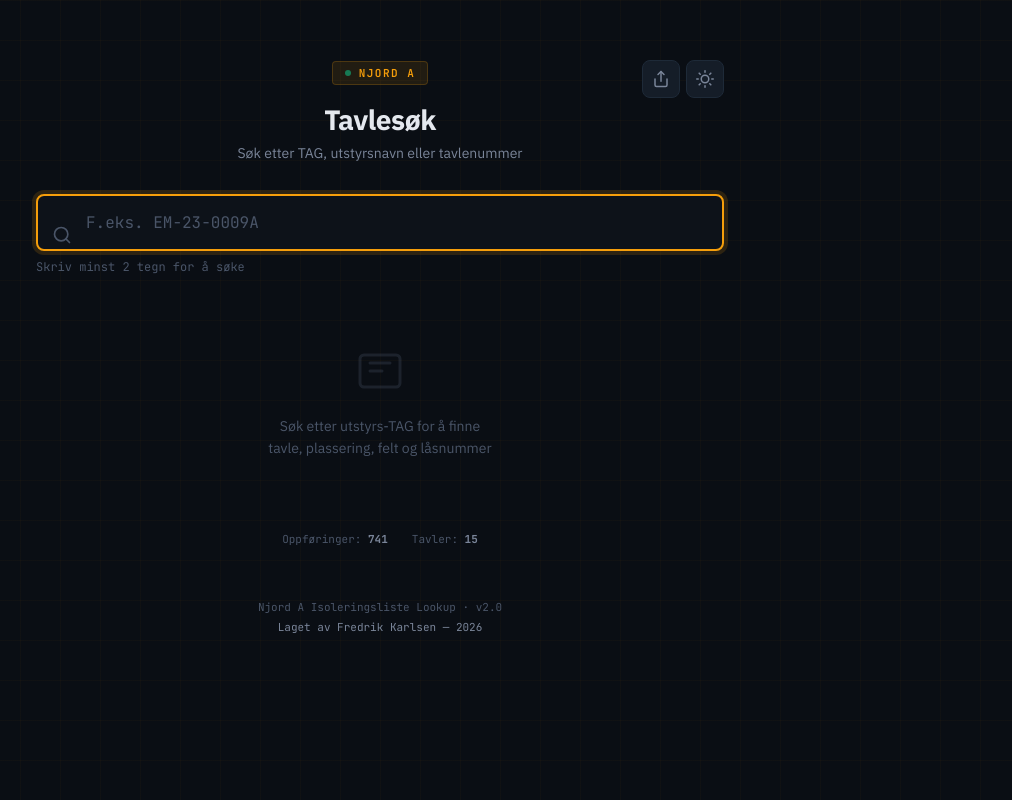
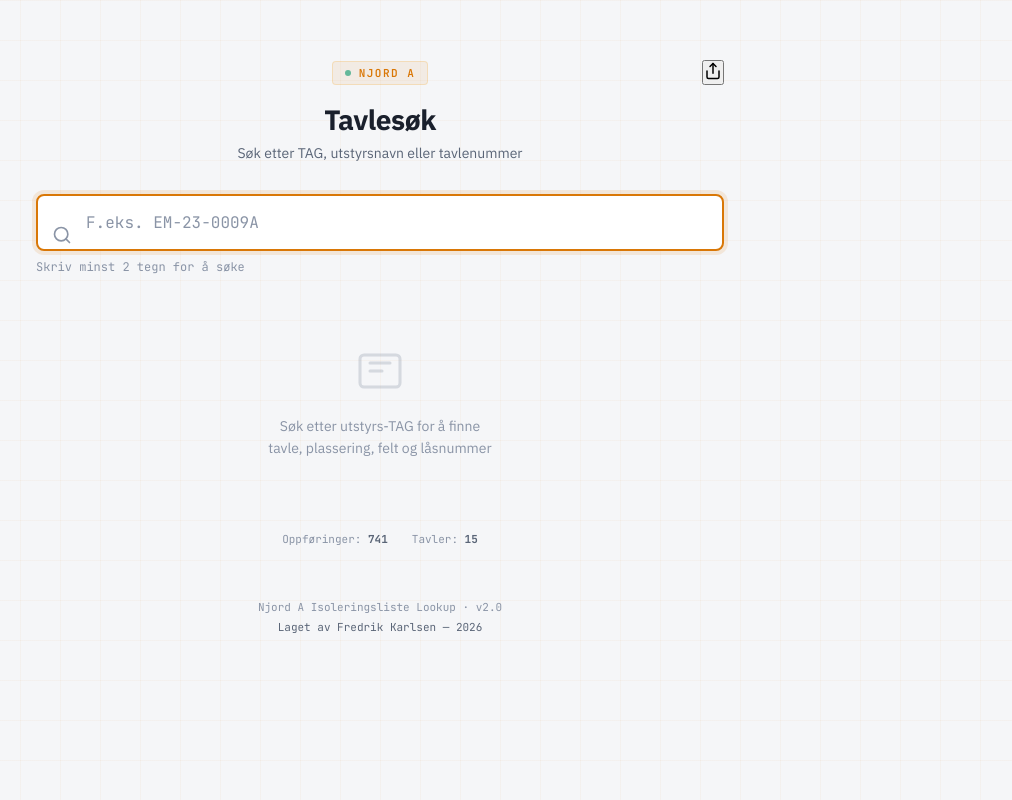
Before and after one commit to frekarlsen/njord-lookup-v2, a Flask app: page / in a window 1280 px wide. Shown: the whole page, without its empty margins (260-1272 px from the left). Run offline with Flask 3, Linux system fonts and the light colour scheme.

Commit message:
Update index.html

```diff
--- a/templates/index.html
+++ b/templates/index.html
@@ -1,5 +1,5 @@
 <!DOCTYPE html>
-<html lang="no" data-theme="dark">
+<html lang="no" data-theme="light">
 <head>
     <meta charset="UTF-8">
     <meta name="viewport" content="width=device-width, initial-scale=1.0">
@@ -7,34 +7,7 @@
     <link rel="preconnect" href="https://fonts.googleapis.com">
     <link href="https://fonts.googleapis.com/css2?family=JetBrains+Mono:wght@400;500;600;700&family=IBM+Plex+Sans:wght@300;400;500;600;700&display=swap" rel="stylesheet">
     <style>
-        :root[data-theme="dark"] {
-            --bg-primary: #0a0e14;
-            --bg-secondary: #111820;
-            --bg-card: #151d28;
-            --bg-input: #0d1219;
-            --border: #1e2a38;
-            --text-primary: #e4e8ee;
-            --text-secondary: #7a8599;
-            --text-muted: #4a5568;
-            --accent: #f59e0b;
-            --accent-dim: #b47208;
-            --accent-glow: rgba(245, 158, 11, 0.15);
-            --success: #10b981;
-            --danger: #ef4444;
-            --tag-bg: rgba(245, 158, 11, 0.1);
-            --grid-color: rgba(245, 158, 11, 0.03);
-            --pin-bg: #1a2332;
-            --pin-border: #253347;
-            --mark-bg: rgba(245, 158, 11, 0.15);
-            --mark-color: #f59e0b;
-            --history-hover: rgba(255,255,255,0.04);
-            --share-bg: #0f1a24;
-            --share-border: #1a3a50;
-            --share-glow: rgba(59, 130, 246, 0.12);
-            --share-accent: #3b82f6;
-        }
-
-        :root[data-theme="light"] {
+        :root {
             --bg-primary: #f5f6f8;
             --bg-secondary: #ebedf0;
             --bg-card: #ffffff;
@@ -105,21 +78,6 @@
             right: 0;
             display: flex;
             gap: 6px;
-        }
-
-        .theme-toggle, .share-toggle {
-            background: var(--bg-card);
-            border: 1px solid var(--border);
-            border-radius: 8px;
-            padding: 8px;
-            cursor: pointer;
-            color: var(--text-secondary);
-            transition: all 0.2s;
-            display: flex;
-            align-items: center;
-            justify-content: center;
-            width: 38px;
-            height: 38px;
         }
 
         .theme-toggle:hover { border-color: var(--accent); color: var(--accent); }
@@ -717,18 +675,6 @@
                         <line x1="12" y1="2" x2="12" y2="15"></line>
                     </svg>
                 </button>
-                <button class="theme-toggle" id="themeToggle" title="Bytt tema">
-                    <svg id="iconSun" viewBox="0 0 24 24" fill="none" stroke="currentColor" stroke-width="2" stroke-linecap="round" stroke-linejoin="round">
-                        <circle cx="12" cy="12" r="5"></circle>
-                        <line x1="12" y1="1" x2="12" y2="3"></line><line x1="12" y1="21" x2="12" y2="23"></line>
-                        <line x1="4.22" y1="4.22" x2="5.64" y2="5.64"></line><line x1="18.36" y1="18.36" x2="19.78" y2="19.78"></line>
-                        <line x1="1" y1="12" x2="3" y2="12"></line><line x1="21" y1="12" x2="23" y2="12"></line>
-                        <line x1="4.22" y1="19.78" x2="5.64" y2="18.36"></line><line x1="18.36" y1="5.64" x2="19.78" y2="4.22"></line>
-                    </svg>
-                    <svg id="iconMoon" viewBox="0 0 24 24" fill="none" stroke="currentColor" stroke-width="2" stroke-linecap="round" stroke-linejoin="round" style="display:none;">
-                        <path d="M21 12.79A9 9 0 1 1 11.21 3 7 7 0 0 0 21 12.79z"></path>
-                    </svg>
-                </button>
             </div>
             <div class="header-badge">
                 <span class="dot"></span>
@@ -886,22 +832,6 @@
         const historyList = document.getElementById('historyList');
 
         let debounceTimer = null;
-
-        // ── Theme ──
-        const savedTheme = localStorage.getItem('njord-theme') || 'dark';
-        setTheme(savedTheme);
-
-        document.getElementById('themeToggle').addEventListener('click', () => {
-            const current = document.documentElement.getAttribute('data-theme');
-            setTheme(current === 'dark' ? 'light' : 'dark');
-        });
-
-        function setTheme(theme) {
-            document.documentElement.setAttribute('data-theme', theme);
-            localStorage.setItem('njord-theme', theme);
-            document.getElementById('iconSun').style.display = theme === 'dark' ? 'block' : 'none';
-            document.getElementById('iconMoon').style.display = theme === 'light' ? 'block' : 'none';
-        }
 
         // ── Toast ──
         function showToast(msg, duration = 2500) {
```
